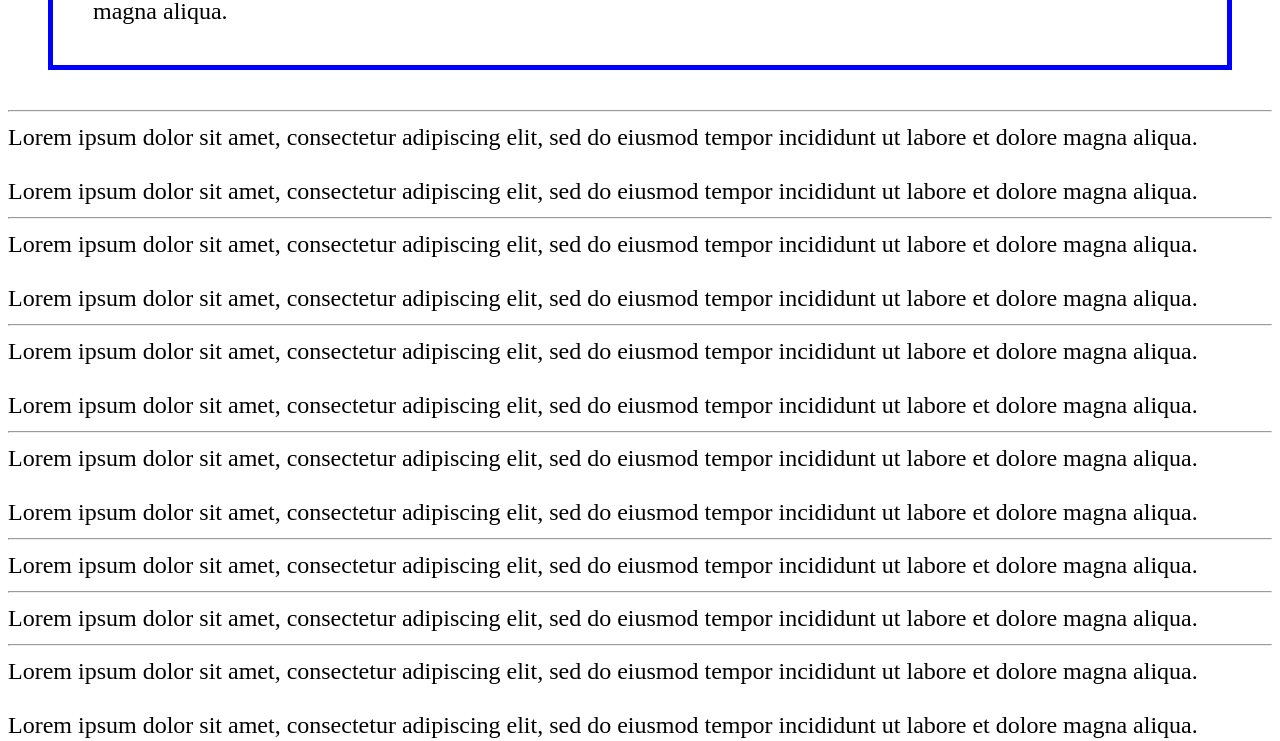
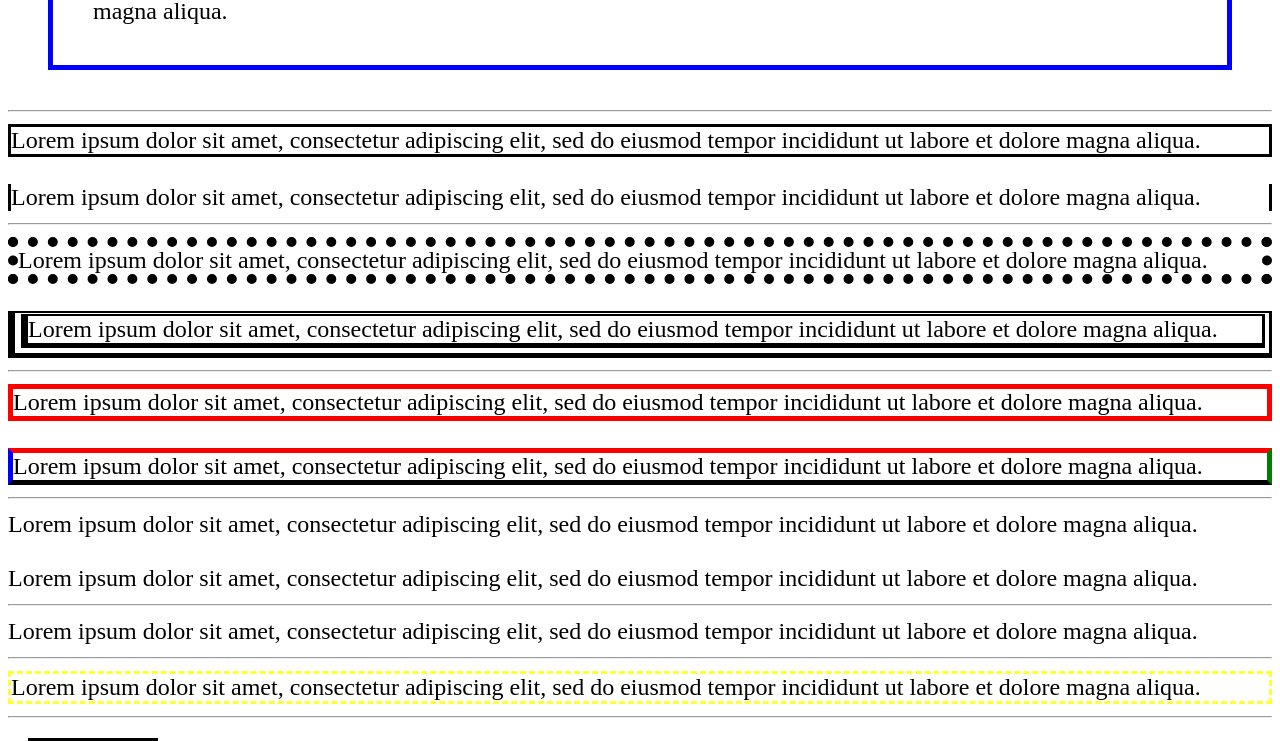
Before and after one commit to SeongJoon95/HTML-CSS_basic, a plain HTML site: page CSS/4.CSS3_Box Model/css3_box_model.html in a window 1280 px wide. Shown: the part 980-1721 px from the top of the page. Drawn offline with Linux system fonts and the light colour scheme.

Commit message:
2024-07-31 17:50

```diff
--- a/CSS/4.CSS3_Box Model/css3_box_model.html
+++ b/CSS/4.CSS3_Box Model/css3_box_model.html
@@ -97,14 +97,21 @@
 
         /*
             border :
-                -
+                - 테두리 선의 스타일, 두께, 색상, 모서리 각도를 지정 가능
         */
 
         /*
-            border-style :
-                -
-                -
+            border-style : 테두리 선의 스타일 지정
+                - solid : 실선
+                - none : 테두리 제거
         */
+        .border-style-1 {
+            border-style: solid;
+        }
+
+        .border-style-2 {
+            border-style: none solid;
+        }
 
 
         /*
@@ -116,9 +123,17 @@
 
 
         /*
-            border-width :
+            border-width : 테두리 선의 두께 지정, border-style이 반드시 지정되어 있어야 함
         */
+        .border-width-1 {
+            border-style: dotted;
+            border-width: 10px;
+        }
 
+        .border-width-2 {
+            border-style: double;
+            border-width: 5px 10px 15px 20px;
+        }
 
         /*
             border-width : 상 우 하 좌;
@@ -129,10 +144,22 @@
 
 
         /*
-            border-color :
+            border-color : 테두리 선의 색상 지정, border-style이 반드시 지정되어 있어야함
         */
+        .border-color-1 {
+            border-style: solid;
+            border-width: 5px;
+            border-color: red;
+        }
 
+        .border-color-2 {
+            border-style: solid;
+            border-width: 5px;
 
+            border-top-color: red;
+            border-left-color: blue;
+            border-right-color: green;
+        }
         /*
             border-color : 상 우 하 좌;
             border-color : 상 우좌 하;
@@ -161,17 +188,38 @@
         */
 
         /*
-            border :
-                -
+            border : border-width, border-style, border-color를 한번에 설정
+                - border : 너비, 스타일, 색상;
+                - border-top, border-right, border-bottom, border-left;
         */
-
+        .border {
+            border: 3px dashed rgba(255,255,0,0.8);
+        }
 
         /*
-            box-sizing :
-                -
-                -
+            box-sizing : width, height 속성의 대상 영역을 지정
+                - content-box : width, height 값을 컨텐츠 영역으로 지정
+                - border-box : width, height 값을 컨텐츠 + 패딩 + 테두리 영역으로 지정
         */
+        .content-box {
+            box-sizing: content-box;
+            width: 100px;
+            height: 100px;
+            border: 5px solid black;
+            padding: 10px;
+            margin: 20px;
+            overflow: hidden;
+        }
 
+        .border-box {
+            box-sizing: border-box;
+            width: 100px;
+            height: 100px;
+            border: 5px solid black;
+            padding: 10px;
+            margin: 20px;
+            overflow: hidden;
+        }
 
     </style>
 </head>
```
